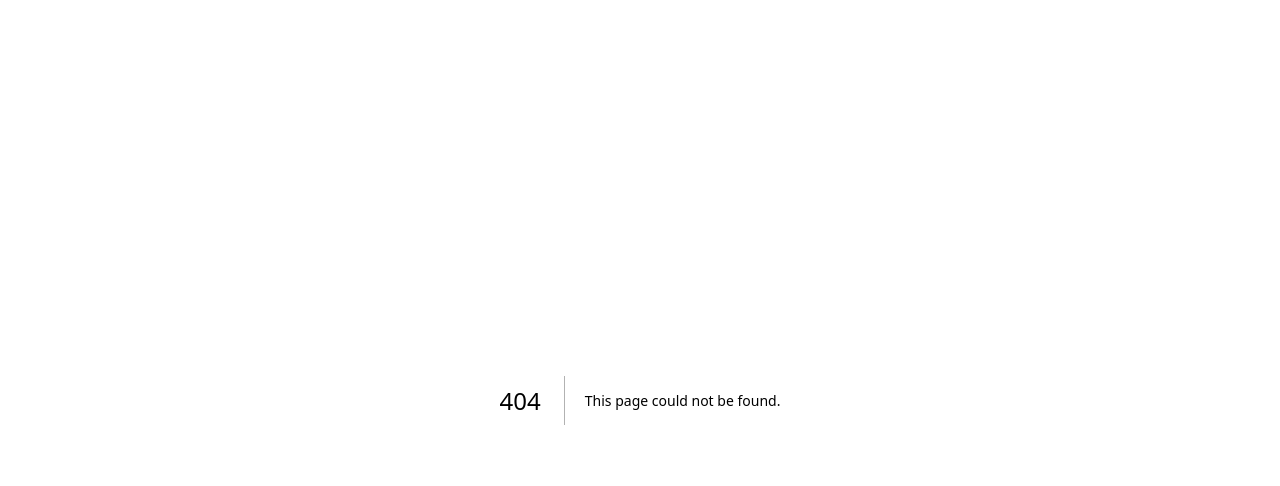
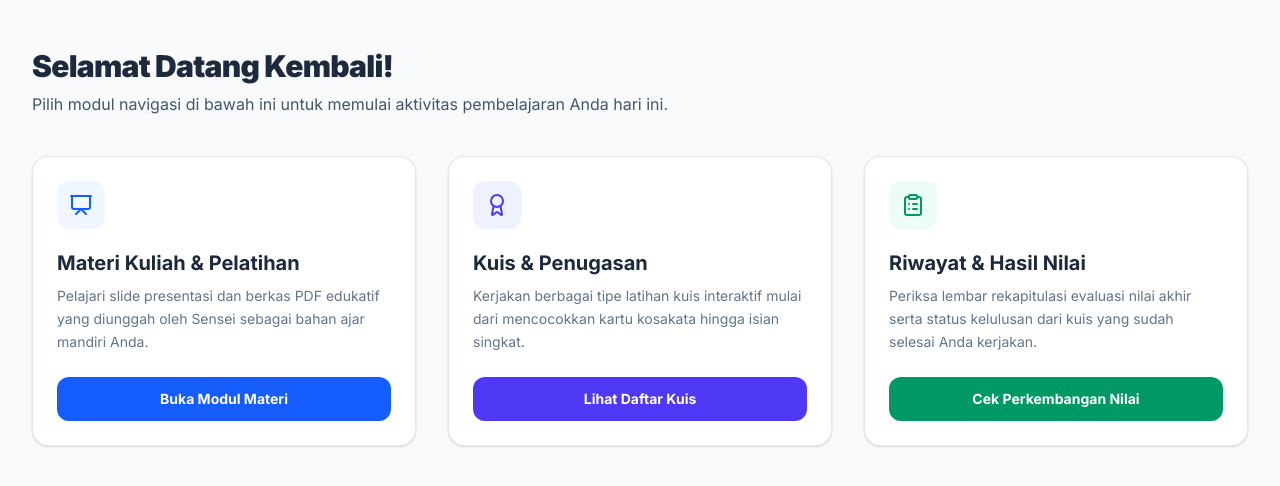
Before and after one commit to Zdannv/KNDI_E-Learning, a Next.js app in the folder frontend/: page /dashboard in a window 1280 px wide. Before the commit this address had no page. Shown: the top 486 px of the page. Built offline with nearby package versions, Linux system fonts and the light colour scheme.

Commit message:
feat: Added dashboard page

```diff
--- /dev/null
+++ b/frontend/src/app/(app)/dashboard/page.tsx
@@ -0,0 +1,86 @@
+"use client";
+
+import { useRouter } from "next/navigation";
+import { Presentation, Award, ClipboardList, LogOut, BookOpen, User } from "lucide-react";
+import Link from "next/link";
+import { useAuth } from "@/context/AuthContext";
+
+export default function DashboardPage() {
+    const { user, logout } = useAuth()
+
+    const handleLogout = () => {
+        logout()
+    }
+
+    return (
+        <div className="min-h-screen bg-slate-50 flex flex-col">
+            {/* Dashboard Content */}
+            <div className="max-w-7xl mx-auto px-4 sm:px-6 lg:px-8 py-12 grow w-full">
+                <div className="mb-10">
+                    <h1 className="text-3xl font-black text-slate-800 mb-2 tracking-tight">Selamat Datang Kembali!</h1>
+                    <p className="text-slate-600">Pilih modul navigasi di bawah ini untuk memulai aktivitas pembelajaran Anda hari ini.</p>
+                </div>
+
+                {/* Navigation Cards Grid */}
+                <div className="grid grid-cols-1 md:grid-cols-3 gap-8">
+                    {/* Card 1: Materi */}
+                    <div className="bg-white rounded-2xl border border-slate-200 p-6 shadow-sm hover:shadow-md transition-all flex flex-col justify-between">
+                        <div>
+                            <div className="bg-blue-50 text-blue-600 p-3 rounded-xl w-fit mb-5">
+                                <Presentation className="h-6 w-6" />
+                            </div>
+                            <h3 className="text-xl font-bold text-slate-800 mb-2">Materi Kuliah & Pelatihan</h3>
+                            <p className="text-slate-500 text-sm leading-relaxed">
+                                Pelajari slide presentasi dan berkas PDF edukatif yang diunggah oleh Sensei sebagai bahan ajar mandiri Anda.
+                            </p>
+                        </div>
+                        <Link
+                            href="/materi"
+                            className="mt-6 w-full inline-flex items-center justify-center bg-blue-600 hover:bg-blue-700 text-white font-bold py-3 px-4 rounded-xl text-sm transition"
+                        >
+                            Buka Modul Materi
+                        </Link>
+                    </div>
+
+                    {/* Card 2: Kuis */}
+                    <div className="bg-white rounded-2xl border border-slate-200 p-6 shadow-sm hover:shadow-md transition-all flex flex-col justify-between">
+                        <div>
+                            <div className="bg-indigo-50 text-indigo-600 p-3 rounded-xl w-fit mb-5">
+                                <Award className="h-6 w-6" />
+                            </div>
+                            <h3 className="text-xl font-bold text-slate-800 mb-2">Kuis & Penugasan</h3>
+                            <p className="text-slate-500 text-sm leading-relaxed">
+                                Kerjakan berbagai tipe latihan kuis interaktif mulai dari mencocokkan kartu kosakata hingga isian singkat.
+                            </p>
+                        </div>
+                        <Link
+                            href="/kuis"
+                            className="mt-6 w-full inline-flex items-center justify-center bg-indigo-600 hover:bg-indigo-700 text-white font-bold py-3 px-4 rounded-xl text-sm transition"
+                        >
+                            Lihat Daftar Kuis
+                        </Link>
+                    </div>
+
+                    {/* Card 3: Riwayat */}
+                    <div className="bg-white rounded-2xl border border-slate-200 p-6 shadow-sm hover:shadow-md transition-all flex flex-col justify-between">
+                        <div>
+                            <div className="bg-emerald-50 text-emerald-600 p-3 rounded-xl w-fit mb-5">
+                                <ClipboardList className="h-6 w-6" />
+                            </div>
+                            <h3 className="text-xl font-bold text-slate-800 mb-2">Riwayat & Hasil Nilai</h3>
+                            <p className="text-slate-500 text-sm leading-relaxed">
+                                Periksa lembar rekapitulasi evaluasi nilai akhir serta status kelulusan dari kuis yang sudah selesai Anda kerjakan.
+                            </p>
+                        </div>
+                        <Link
+                            href="/riwayat"
+                            className="mt-6 w-full inline-flex items-center justify-center bg-emerald-600 hover:bg-emerald-700 text-white font-bold py-3 px-4 rounded-xl text-sm transition"
+                        >
+                            Cek Perkembangan Nilai
+                        </Link>
+                    </div>
+                </div>
+            </div>
+        </div>
+    );
+}
```
